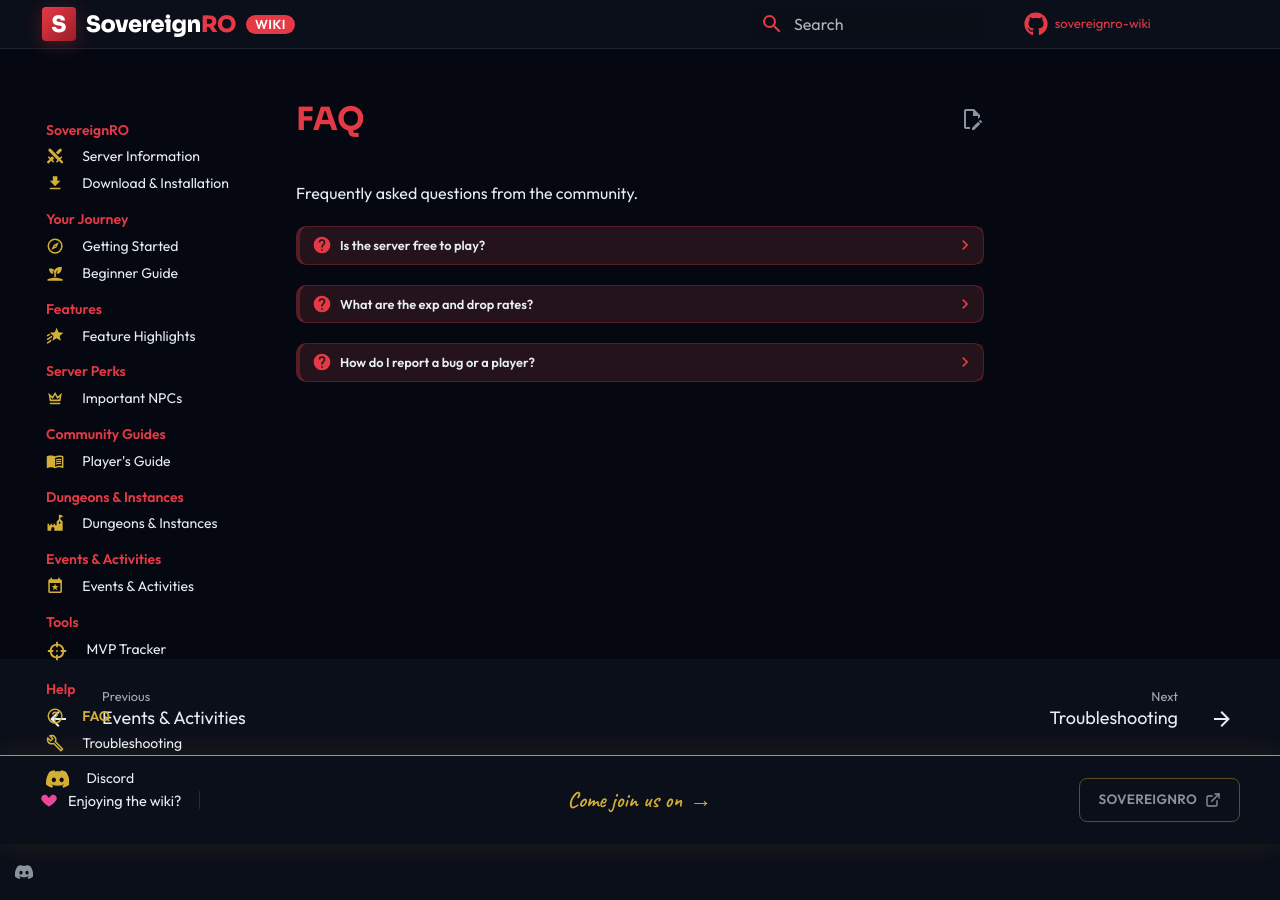
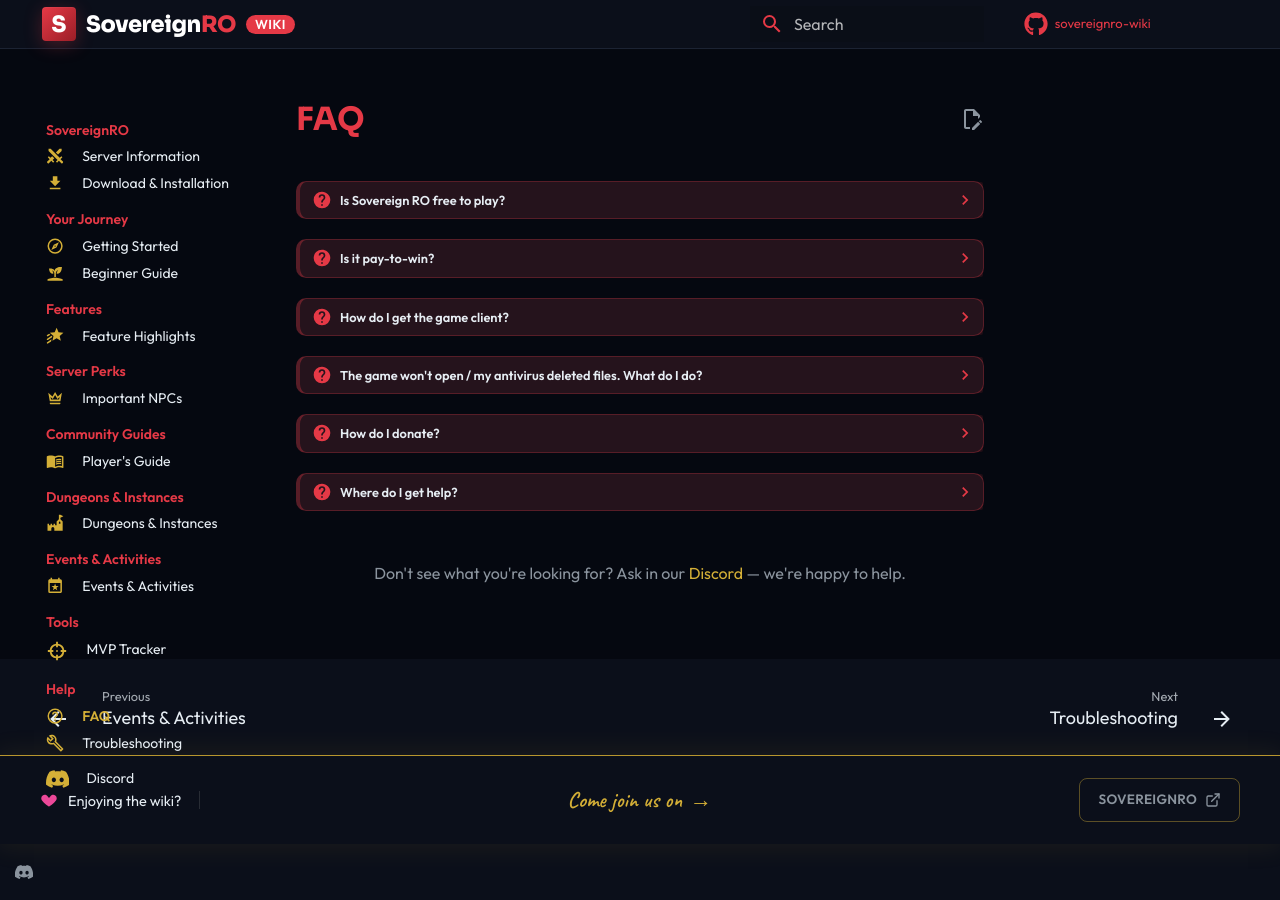
Before and after one commit to VortexWiki/sovereignro-wiki, an MkDocs documentation site: the page built from docs/faq/index.md, in a window 1280 px wide. Built offline with MkDocs 1.6.1 and Material for MkDocs 9.7.7, drawn with Linux system fonts in a browser that asks for light colours; comment, search, counter and statistics services are not loaded.

Commit message:
Fill in FAQ content with real questions and answers

```diff
--- a/docs/faq/index.md
+++ b/docs/faq/index.md
@@ -4,13 +4,22 @@
 
 # FAQ
 
-Frequently asked questions from the community.
+??? question "Is Sovereign RO free to play?"
+    Yes. The server and game client are free. Donations are optional and only buy cosmetic items.
 
-??? question "Is the server free to play?"
-    *(answer to be completed)*
+??? question "Is it pay-to-win?"
+    No. Sovereign is strictly cosmetics-only &mdash; you can spend on looks, never on power. Every fight is decided by skill.
 
-??? question "What are the exp and drop rates?"
-    *(answer to be completed)*
+??? question "How do I get the game client?"
+    Download it from the [Download page](../download/index.md), extract it, and run the patcher.
 
-??? question "How do I report a bug or a player?"
-    *(answer to be completed)*
+??? question "The game won't open / my antivirus deleted files. What do I do?"
+    This is common for private-server clients (they aren't code-signed, so antivirus flags them as a false positive). Add the game folder as an antivirus/firewall exclusion, re-extract the client, and run as administrator. Full steps are on the [Download page](../download/index.md).
+
+??? question "How do I donate?"
+    Join our [Discord](https://discord.com/invite/eog) and message a GM. Donations are credited manually as Donation Points ($1 = 10 Donation Points).
+
+??? question "Where do I get help?"
+    Our [Discord](https://discord.com/invite/eog) is the fastest place &mdash; GMs and the community help with installs, builds, and questions every day.
+
+<p class="sov-faq-footer" markdown>Don't see what you're looking for? Ask in our [Discord](https://discord.com/invite/eog) &mdash; we're happy to help.</p>
--- a/docs/stylesheets/sovereignro.css
+++ b/docs/stylesheets/sovereignro.css
@@ -1181,6 +1181,16 @@
 }
 
 /* -------------------------------------------------------------------------
+   FAQ
+   ------------------------------------------------------------------------- */
+
+.sov-faq-footer {
+  margin-top: 2.5rem;
+  text-align: center;
+  color: var(--sr-text-muted);
+}
+
+/* -------------------------------------------------------------------------
    Search
    ------------------------------------------------------------------------- */
 
```
